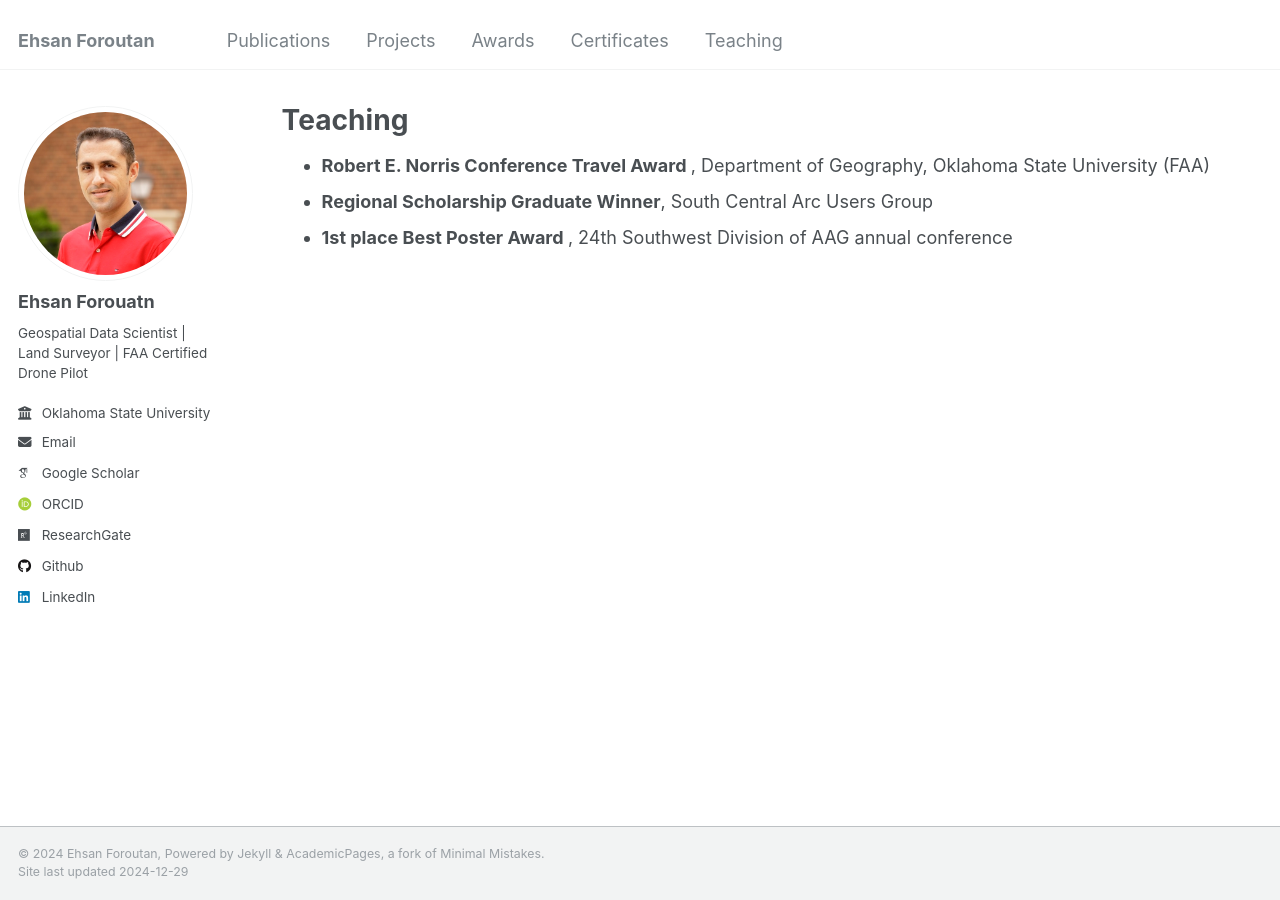
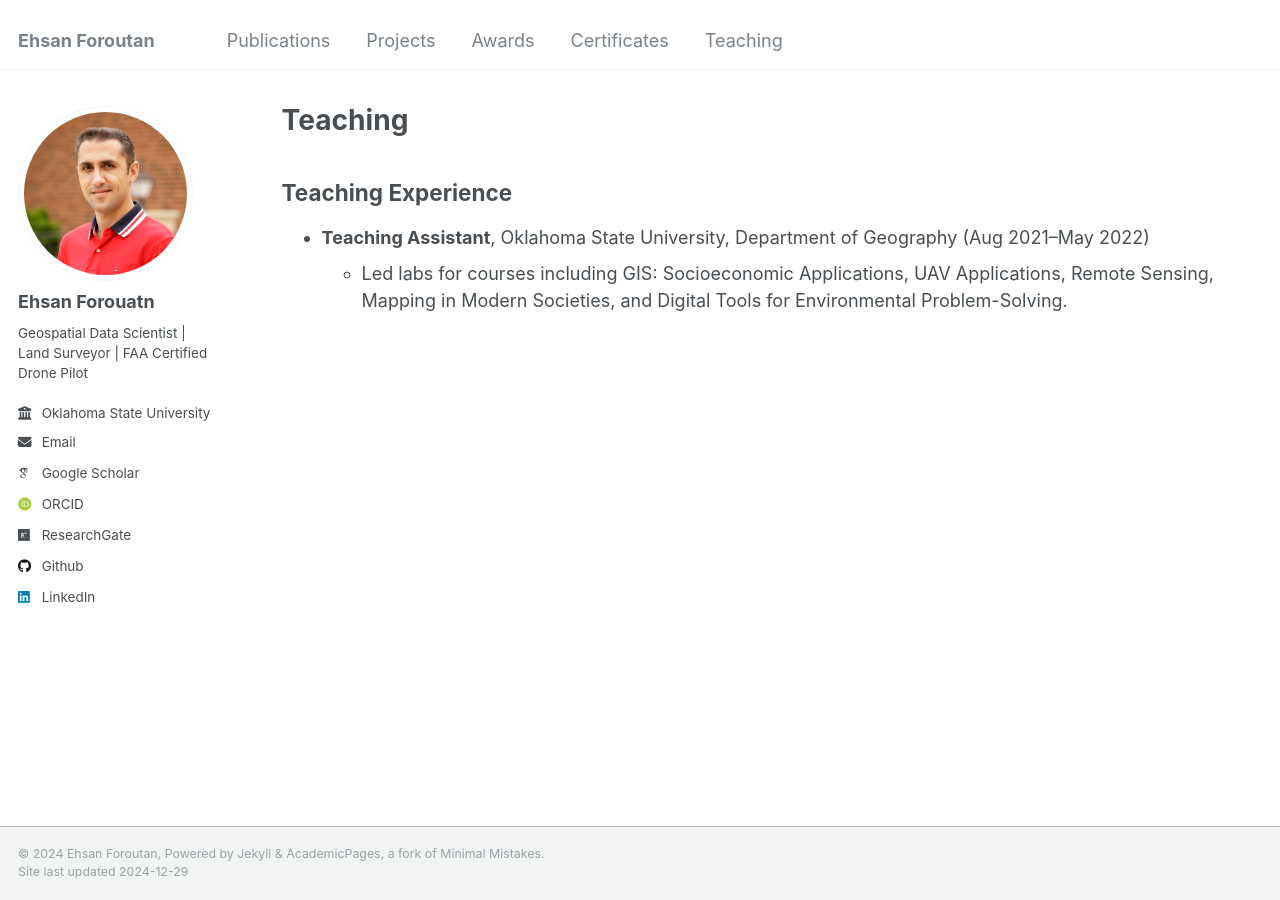
Before and after one commit to eforoutan/eforoutan.github.io, a Jekyll site: the page built from _pages/teaching.html, in a window 1280 px wide. Built offline with Jekyll 4.4.1, drawn with Linux system fonts in a browser that asks for light colours; some web fonts are replaced.

Commit message:
Update teaching.html

```diff
--- a/_pages/teaching.html
+++ b/_pages/teaching.html
@@ -7,10 +7,13 @@ author_profile: true
 
 {% include base_path %}
 
+<h2>Teaching Experience</h2>
 <ul>
-  <li><strong>Robert E. Norris Conference Travel Award </strong>, Department of Geography, Oklahoma State University (FAA)</li>
-  <li><strong>Regional Scholarship Graduate Winner</strong>, South Central Arc Users Group</li>
-  <li><strong>1st place Best Poster Award </strong>, 24th Southwest Division of AAG annual conference</li>
+  <li><strong>Teaching Assistant</strong>, Oklahoma State University, Department of Geography (Aug 2021–May 2022)
+    <ul>
+      <li>Led labs for courses including GIS: Socioeconomic Applications, UAV Applications, Remote Sensing, Mapping in Modern Societies, and Digital Tools for Environmental Problem-Solving.</li>
+    </ul>
+  </li>
 </ul>
 
 {% for post in site.teaching reversed %}
```
